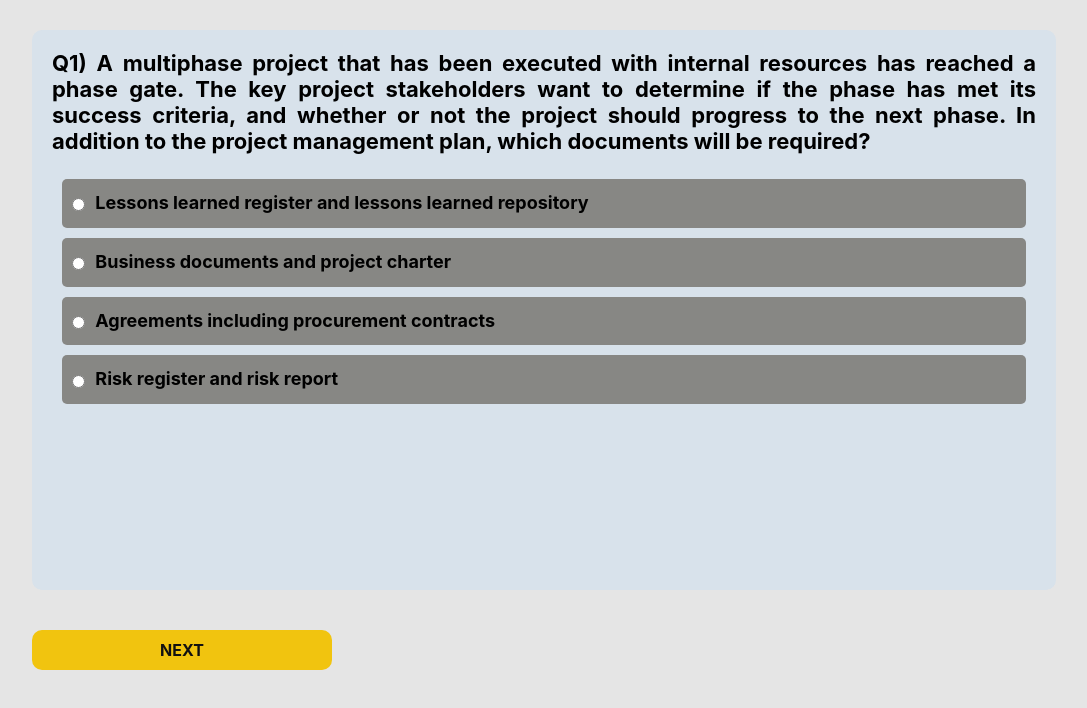
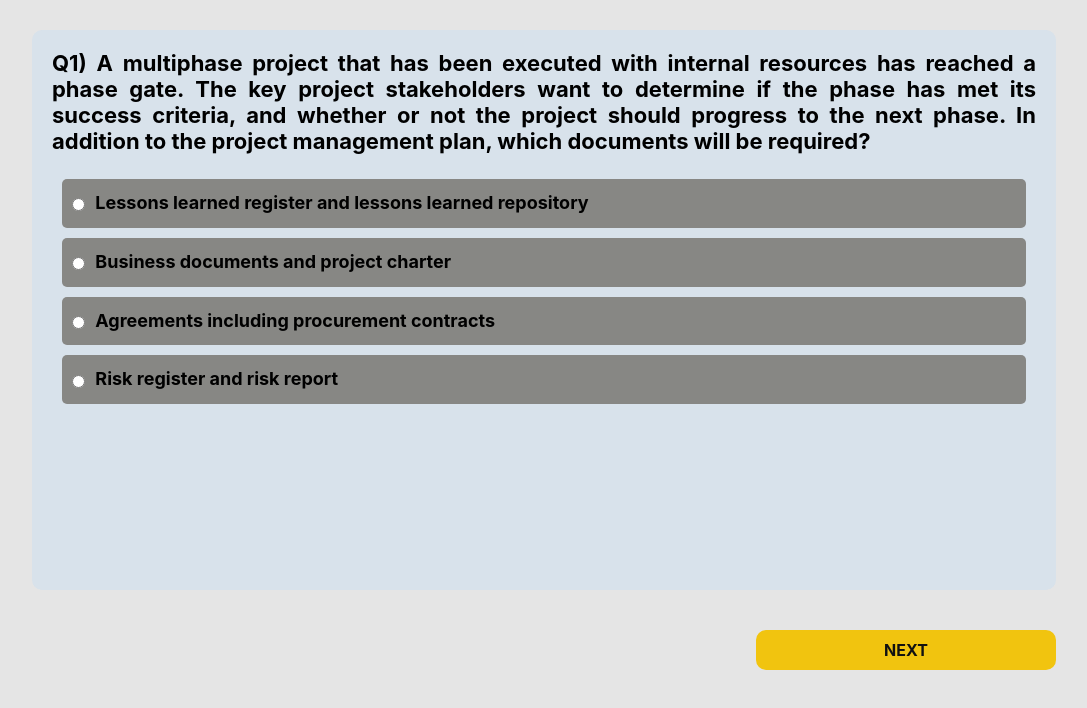
Before and after one commit to aliaburas80/pmp-exam, a Next.js app: page /questions/chapters in a window 1280 px wide. Shown: the top 708 px of the page, without its empty margins (96-1183 px from the left). Built offline with nearby package versions, Linux system fonts and the light colour scheme.

Commit message:
add next btn to be at left each time

```diff
--- a/components/question/BtnsNextPreviousQuestion.js
+++ b/components/question/BtnsNextPreviousQuestion.js
@@ -21,7 +21,11 @@ const BtnsNextPreviousQuestion = ({
   };
 
   return (
-    <div className={style.btnContainer}>
+    <div
+      className={
+        currentIndex !== 1 ? style.btnContainer : style.btnContainerOnlyNext
+      }
+    >
       {currentIndex !== 1 ? (
         <Button
           label="Previous"
--- a/components/question/BtnsNextPreviousQuestion.module.scss
+++ b/components/question/BtnsNextPreviousQuestion.module.scss
@@ -1,7 +1,12 @@
-.btnContainer{
-    display: flex;
-    flex-direction: row;
-    justify-content: space-between;
-    max-width: 80%;
-    margin: 0 auto;
+.btnContainer,
+.btnContainerOnlyNext {
+  display: flex;
+  flex-direction: row;
+  justify-content: space-between;
+  max-width: 80%;
+  margin: 0 auto;
 }
+
+.btnContainerOnlyNext {
+  justify-content: end;
+}
```
